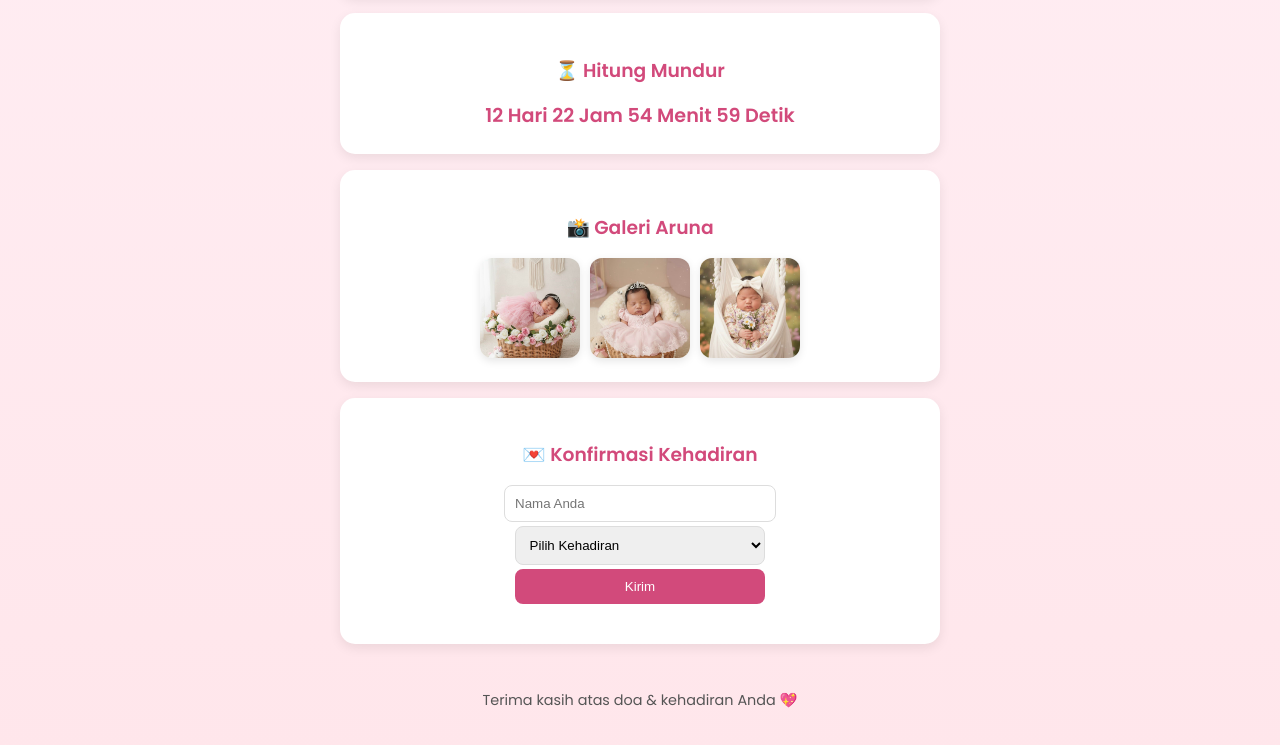
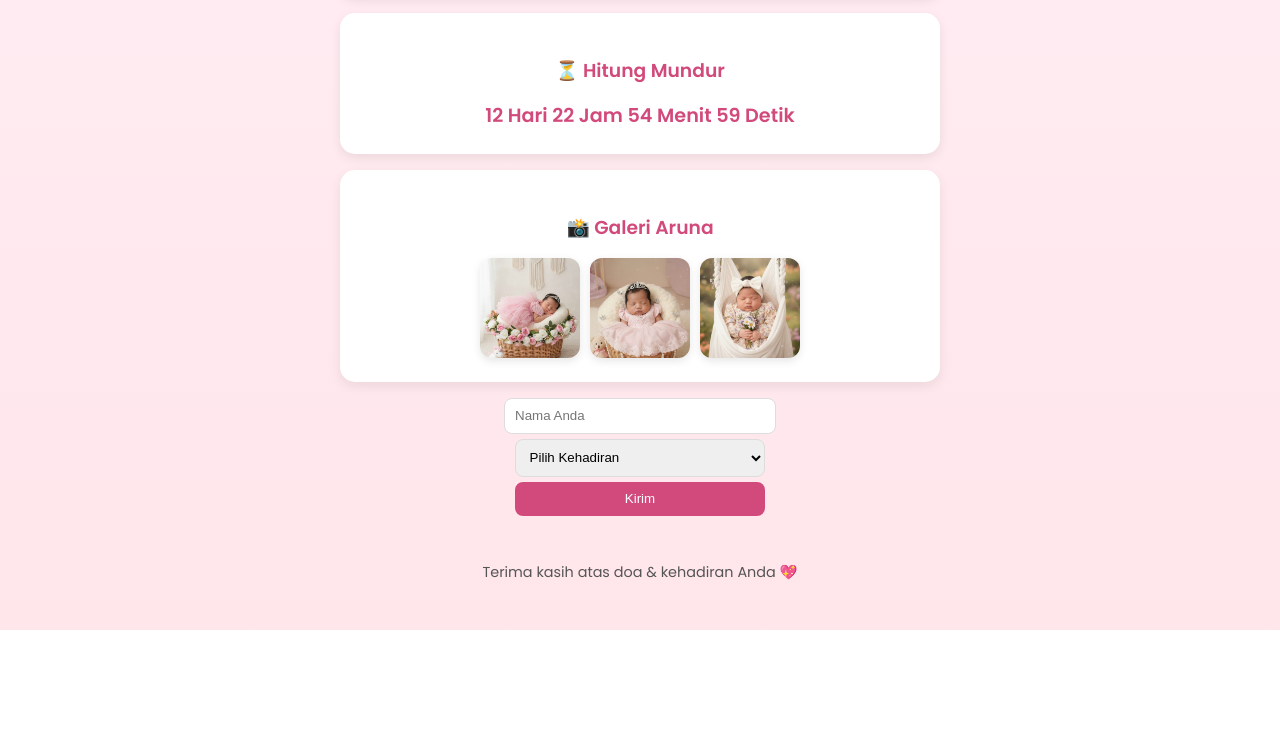
Before and after one commit to mrrikohermansyah/undangan-aruna, a plain HTML site: page index.html in a window 1280 px wide. Shown: the part 544-1289 px from the top of the page. After the commit the page ends 1174 px from the top, so only its background shows below. Drawn offline with Linux system fonts and the light colour scheme.

Commit message:
Update index.html
update halaman respon

```diff
--- a/index.html
+++ b/index.html
@@ -45,8 +45,6 @@
       </div>
     </section>
 
-    <section class="rsvp card">
-      <h3>💌 Konfirmasi Kehadiran</h3>
     <form id="rsvpForm">
         <input type="text" id="nama" placeholder="Nama Anda" required>
         <select id="status" required>
@@ -56,8 +54,10 @@
         </select>
         <button type="submit">Kirim</button>
     </form>
+
+    <!-- Daftar RSVP akan muncul di sini -->
     <ul id="listRsvp"></ul>
-    </section>
+
 
     <footer>
       <p>Terima kasih atas doa & kehadiran Anda 💖</p>
```
Lines whose indentation alone changed are shown as unchanged.
